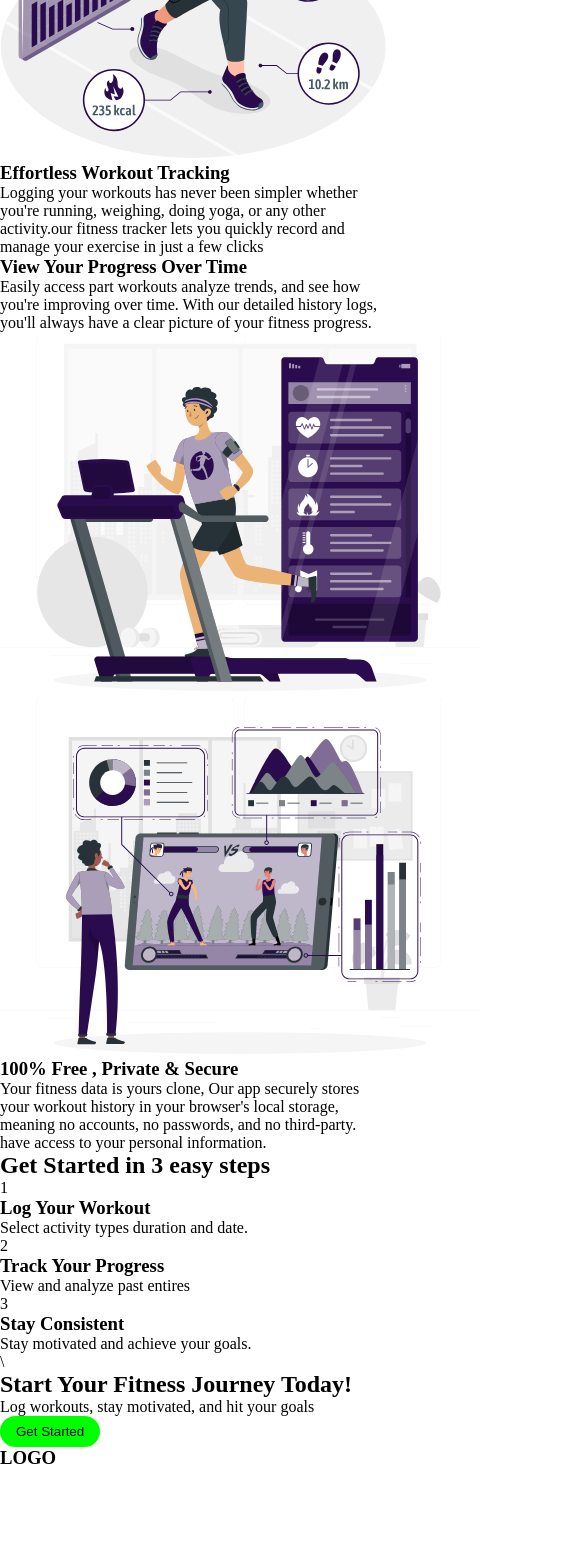
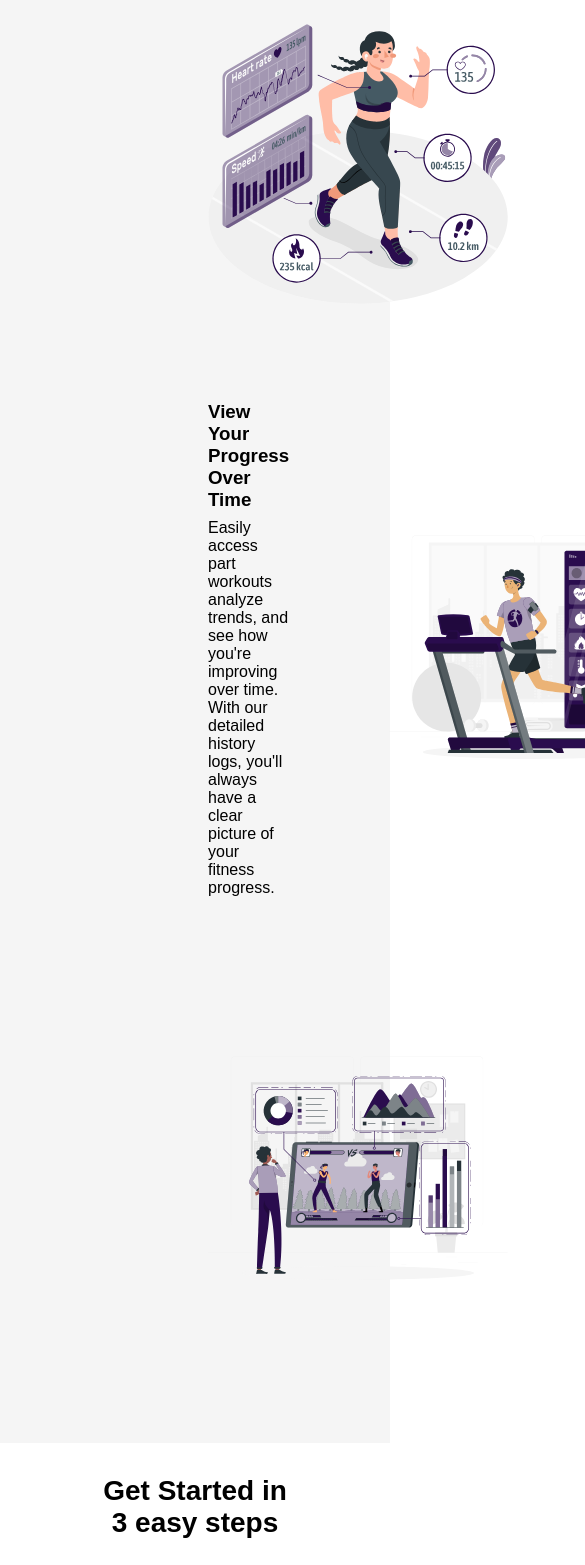
Before and after one commit to zainabwahab-eth/Fitness-Tracker-Project, a React (Vite) app: page / in a window 390 px wide. Shown: the part 432-1997 px from the top of the page, 585 px wide, since content can reach past the window. Before the commit the page ends 1901 px from the top, so only its background shows below. Built offline with nearby package versions, Linux system fonts and the light colour scheme.

Commit message:
Refactor LandPage component styles and structure; enhance layout and responsiveness

```diff
--- a/src/Component/LandPage-Style.css
+++ b/src/Component/LandPage-Style.css
@@ -2,18 +2,20 @@
   box-sizing: border-box;
   padding: 0%;
   margin: 0%;
+  font-family: 'Poppins', sans-serif;
 }
 
 .header{
   background: url(../assets/background.jpeg);
 }
 
+
 .head{
   background-color: #f8f9fa;
   display: flex;
   justify-content: space-between;
   align-items: center;
-  padding: 1rem;
+  padding: 0.5rem 3rem;
 }
 
 .head-logo{
@@ -30,6 +32,110 @@
   cursor: pointer;
 }
 
-.second-container{
+.first-container{
+  text-align: center;
+  line-height: 40px;
+  color: white;;
+}
+
+.first-container p{
 
 }
+
+.second-container{
+  padding-top: 20px;
+  background: whitesmoke;
+}
+
+.second-container h2{
+  font-size: 28px;
+  margin-bottom: 2rem;
+  text-align: center;
+
+}
+
+.feature-content-1,
+.feature-content-3{
+  display: flex;
+  padding:0 13rem;
+  align-items: center;
+  gap: 100px;
+}
+
+.feature-content-2{
+ display: flex;
+ align-items: center;
+ padding:0 13rem;
+ gap: 100px;
+}
+
+.feature-svg{
+  width: 300px;
+  height: 300px;
+}
+
+.feature-text h3{
+  margin-bottom: 0.5rem;
+}
+
+.steps{
+  display: flex;
+  justify-content: space-between;
+}
+
+.step{
+  line-height: 30px;
+}
+
+.third-container{
+  background: white;
+  padding: 2rem 6rem;
+  text-align: center;
+}
+
+.third-container h2{
+  font-size: 28px;
+  margin-bottom: 3rem;
+}
+
+span{
+  background: lime;
+  font-size: 12px;
+  padding: 5px 10px;
+  border-radius: 20px;
+  margin-bottom: 50px;
+}
+
+.step h3{
+  font-size: 1rem;
+
+}
+.step p{
+  font-size: 14px;
+}
+
+.fourth-container{
+  text-align: center;
+  background:rgb(252, 234, 202);
+  padding: 2rem;
+  line-height: 35px;
+}
+
+.fourth-container h2{
+  font-size: 1.5rem;
+}
+
+.fourth-container p{
+  font-size: 12px;
+}
+
+.footer{
+  background: rgb(66, 37, 95);
+}
+
+.footer h3{
+  color: white;
+  font-size: 11px;
+  padding: 10px;
+  margin-left: 30px;
+}
--- a/src/Component/LandPage.jsx
+++ b/src/Component/LandPage.jsx
@@ -23,25 +23,22 @@ function LandPage() {
       <div className="second-container">
         <h2>Why Choose Our Fitness Tracker?</h2>
         <div className="features">
-          <div className="feature">
+          <div className="feature-content-1">
             <div>
-              <div>
-                <img src={workout} alt="" />
+              <img className="feature-svg" src={workout} alt="" />
             </div>
-              <div>
+            <div className="feature-text">
               <h3>Effortless Workout Tracking</h3>
               <p>
                 Logging your workouts has never been simpler whether you're
-                  running, weighing, doing yoga, or any other activity.our
-                  fitness tracker lets you quickly record and manage your
-                  exercise in just a few clicks
+                running, weighing, doing yoga, or any other activity.our fitness
+                tracker lets you quickly record and manage your exercise in just
+                a few clicks
               </p>
             </div>
           </div>
-          </div>
-          <div className="feature">
-            <div>
-              <div>
+          <div className="feature-content-2">
+            <div className="feature-text">
               <h3>View Your Progress Over Time</h3>
               <p>
                 Easily access part workouts analyze trends, and see how you're
@@ -50,14 +47,14 @@ function LandPage() {
               </p>
             </div>
             <div>
-                <img src={progress} />
+              <img className="feature-svg" src={progress} alt="" />
             </div>
           </div>
+          <div className="feature-content-3">
+            <div>
+              <img className="feature-svg" src={data} alt="" />
             </div>
-          <div>
-            <img src={data} alt="" />
-          </div>
-          <div>
+            <div className="feature-text">
               <h3>100% Free , Private & Secure</h3>
               <p>
                 Your fitness data is yours clone, Our app securely stores your
@@ -65,6 +62,7 @@ function LandPage() {
                 accounts, no passwords, and no third-party. have access to your
                 personal information.
               </p>
+            </div>
           </div>
         </div>
       </div>
@@ -89,7 +87,7 @@ function LandPage() {
         </div>
       </div>
       <div className="fourth-container">
-        \<h2>Start Your Fitness Journey Today!</h2>
+        <h2>Start Your Fitness Journey Today!</h2>
         <p>Log workouts, stay motivated, and hit your goals</p>
         <button className="get-started-btn">Get Started</button>
       </div>
```
Lines whose indentation alone changed are shown as unchanged.
